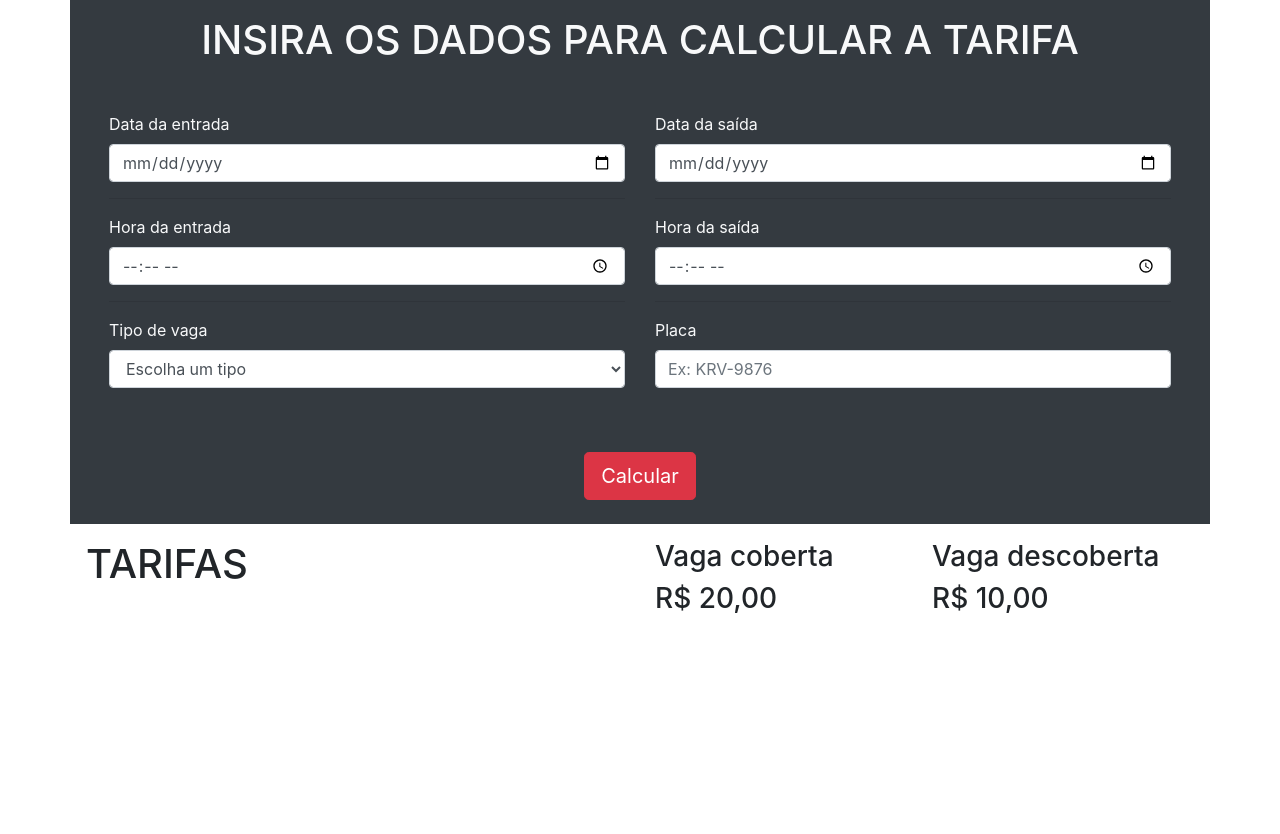
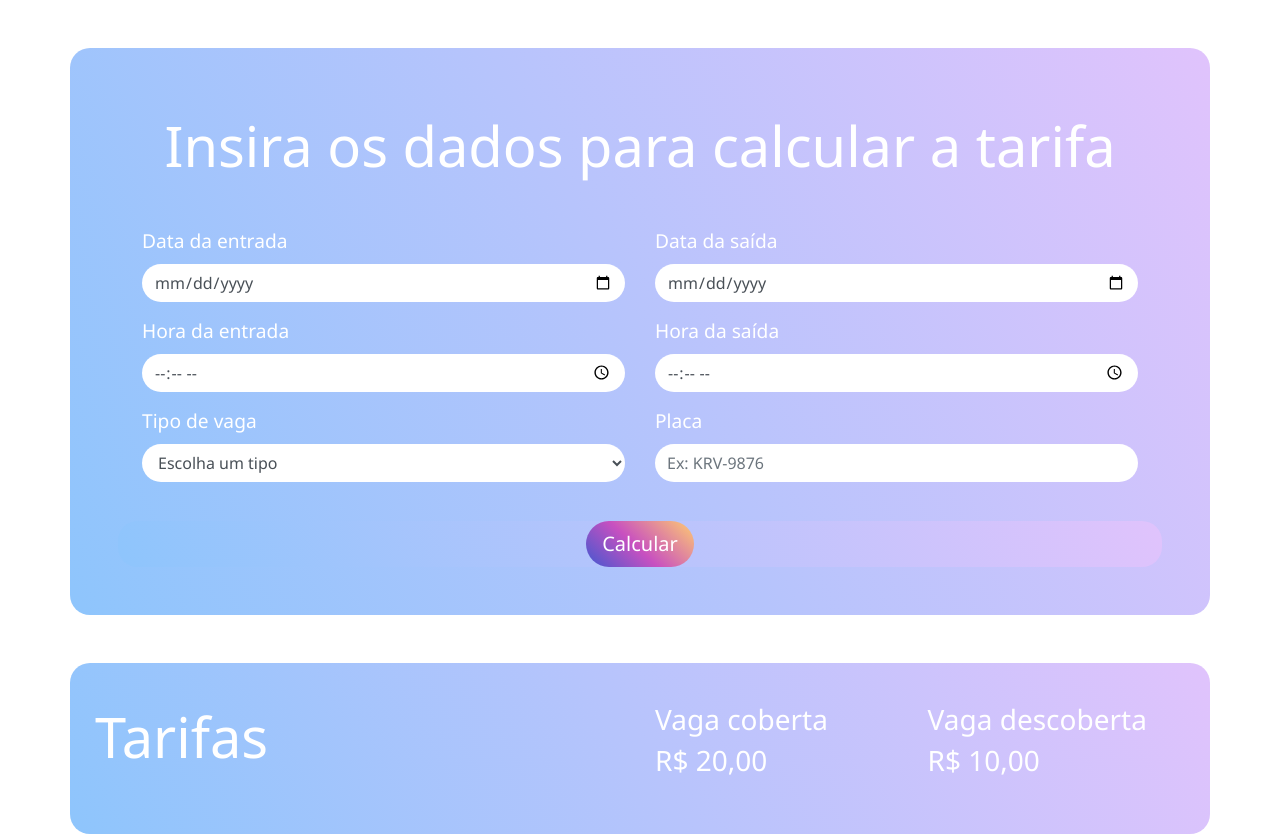
Before and after one commit to joselinosantos/calculadora-estacionamento, a plain HTML site: page index.html in a window 1280 px wide. Before the commit the page ends 800 px from the top, so only its background shows below. Drawn offline with nearby package versions, Linux system fonts and the light colour scheme.

Commit message:
Organização do código e novo design

```diff
--- /dev/null
+++ b/css/style.css
@@ -0,0 +1,28 @@
+* {
+    font-family: 'Segoe UI', Tahoma, Geneva, Verdana, sans-serif;
+}
+.container {
+    border-radius: 20px;
+    background-color: #8EC5FC;
+    background-image: linear-gradient(62deg, #8EC5FC 0%, #E0C3FC 100%);
+    color: #FFF;
+}
+label {
+    font-size: 1.2em;
+}
+input.form-control, select.form-control {
+    border: none;
+    border-radius: 30px;
+    margin-bottom: 15px;
+}
+.btn {
+    border-radius: 30px;
+    border: none;
+    background-color: #4158D0;
+    background-image: linear-gradient(43deg, #4158D0 0%, #C850C0 46%, #FFCC70 100%);
+    transition: 0.8s;
+    color: #FFF;
+}
+.btn:hover {
+
+}
--- a/index.html
+++ b/index.html
@@ -5,23 +5,21 @@
 	<meta charset="utf-8">
 	<meta name="viewport" content="width=device-width, initial-scale=1, shrink-to-fit=no">
 	<link rel="stylesheet" href="https://stackpath.bootstrapcdn.com/bootstrap/4.1.3/css/bootstrap.min.css">
+	<link rel="stylesheet" href="css/style.css">
 </head>
+
 <body>
-
-	<section class="container bg-dark text-light">
-			<h1 class="text-center p-3">INSIRA OS DADOS PARA CALCULAR A TARIFA</h1>
+	<section class="container bg-dark  p-5 mt-5 mb-5">
+		<h1 class="display-4 text-center p-3">Insira os dados para calcular a tarifa</h1>
 
 		<form>
 			<div class="row p-4">
-
 				<div class="col-6">
-						<label class="text-light">Data da entrada</label>
+					<label>Data da entrada</label>
 					<input class="form-control" type="date" id="data-entrada" name="data-entrada" required="">
-						<hr>
-						<label class="text-light">Hora da entrada</label>
+					<label>Hora da entrada</label>
 					<input class="form-control" type="time" name="hora-entrada" id="hora-entrada" required="">
-						<hr>
-						<label class="text-light">Tipo de vaga</label>
+					<label>Tipo de vaga</label>
 					<select class="form-control" id="tipo-vaga" name="tipo-vaga">
 						<option value="">Escolha um tipo</option>
 						<option value="coberta">Coberta</option>
@@ -29,28 +27,25 @@
 					</select>
 				</div>
 
-					<div class="col-6 mb-3">
-						<label class="text-light">Data da saída</label>
+				<div class="col-6">
+					<label>Data da saída</label>
 					<input class="form-control" type="date" id="data-saida" name="data-saida" required="">
-						<hr>
-						<label class="text-light">Hora da saída</label>
+					<label>Hora da saída</label>
 					<input class="form-control" type="time" name="hora-saida" id="hora-saida" required="">
-						<hr>
-						<label class="text-light">Placa</label>
+					<label>Placa</label>
 					<input class="form-control" type="text" name="placa" placeholder="Ex: KRV-9876">
 				</div>
-
 			</div>
 
-			<div class="container text-center p-4">
-				<button class="btn btn-lg btn-danger" type="button" onclick="calcular()">Calcular</button>
+			<div class="container text-center">
+				<button class="btn btn-lg" type="button" onclick="calcular()">Calcular</button>
 			</div>
 		</form>
 	</section>
 
-	<section class="container">
+	<section class="container p-4">
 		<div class="row p-3">
-				<h1>TARIFAS</h1>
+			<h1 class="display-4">Tarifas</h1>
 			<hr>
 			<div class="col-3">
 				<h3>Vaga coberta</h3>
@@ -71,51 +66,6 @@
 			</div>
 		</div>
 	</section>
-
-<script>
-	function calcular() {
-		let dataEntrada = document.getElementById('data-entrada').value
-		let dataSaida = document.getElementById('data-saida').value
-
-		let horaEntrada = document.getElementById('hora-entrada').value
-		let horaSaida = document.getElementById('hora-saida').value
-
-		let tipoVaga = document.getElementById('tipo-vaga').value
-		let totalDiarias = document.getElementById('total-diarias')
-		let totalPagar = document.getElementById('total-pagar')
-
-		if (dataEntrada == '' || dataSaida == '' || tipoVaga == '') {
-			alert('Preencha todos os campos')
-		} else {
-
-			//Get 1 day in milliseconds
-			var one_day=1000*60*60*24
-
-			//Convert both dates to milliseconds
-			dataEntrada = new Date(dataEntrada)
-			dataSaida = new Date(dataSaida)
-
-			//Calculate the difference in milliseconds
-			let diferenca = dataSaida.getTime() - dataEntrada.getTime()
-
-			let totalDias = Math.round(diferenca/one_day)+1
-
-			if(totalDias < 0) {
-				alert('A data de entrada deve ser antes da data de saída')
-			} else {
-
-				if(tipoVaga === 'coberta') {
-					total = parseInt(totalDias) * 20
-				} else {
-					total = parseInt(totalDias) * 10
-				}
-				totalDiarias.innerText = 'Total de diárias: '+totalDias
-				totalPagar.innerText = 'Total a pagar: R$ '+total
-			}
-
-		}
-	}
-
-</script>
+	<script src="js/script.js"></script>
 </body>
 </html>
--- /dev/null
+++ b/js/script.js
@@ -0,0 +1,40 @@
+function calcular() {
+    let dataEntrada = document.getElementById('data-entrada').value
+    let dataSaida = document.getElementById('data-saida').value
+
+    // let horaEntrada = document.getElementById('hora-entrada').value
+    // let horaSaida = document.getElementById('hora-saida').value
+
+    let tipoVaga = document.getElementById('tipo-vaga').value
+    let totalDiarias = document.getElementById('total-diarias')
+    let totalPagar = document.getElementById('total-pagar')
+
+    if (dataEntrada == '' || dataSaida == '' || tipoVaga == '') {
+        alert('Preencha todos os campos')
+    } else {
+
+        // Get 1 day in milliseconds
+        var one_day = 1000 * 60 * 60 * 24
+
+        // Convert both dates to milliseconds
+        dataEntrada = new Date(dataEntrada)
+        dataSaida = new Date(dataSaida)
+
+        // Calculate the difference in milliseconds
+        let diferenca = dataSaida.getTime() - dataEntrada.getTime()
+
+        let totalDias = Math.round(diferenca / one_day) + 1
+
+        if (totalDias < 0) {
+            alert('A data de entrada deve ser antes da data de saída')
+        } else {
+            if (tipoVaga === 'coberta') {
+                total = parseInt(totalDias) * 20
+            } else {
+                total = parseInt(totalDias) * 10
+            }
+            totalDiarias.innerText = 'Total de diárias: ' + totalDias
+            totalPagar.innerText = 'Total a pagar: R$ ' + total
+        }
+    }
+}
```
Also changed, not shown: estacionamento.png (deleted), parking.png (added), 1 other file. Lines whose indentation alone changed are shown as unchanged.
